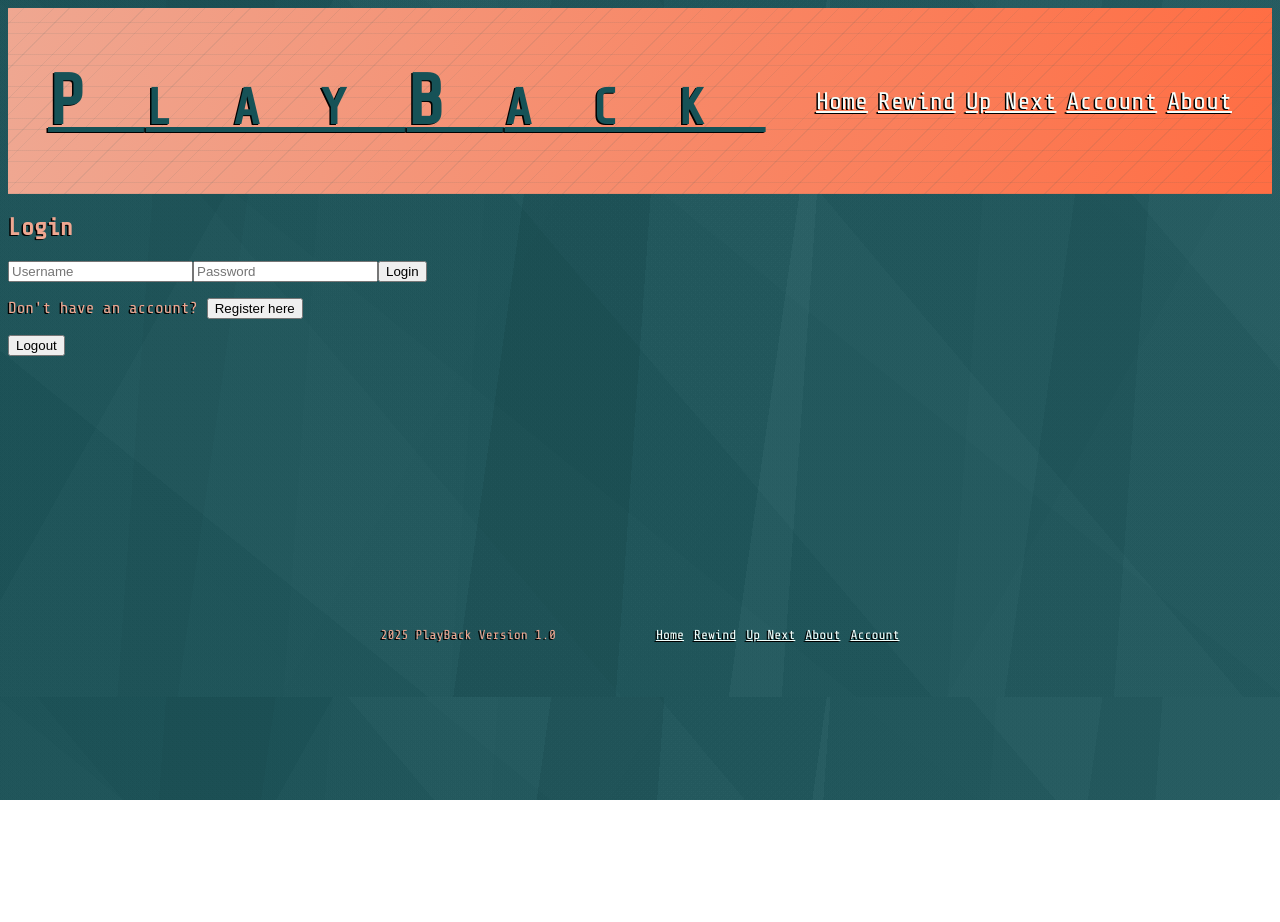
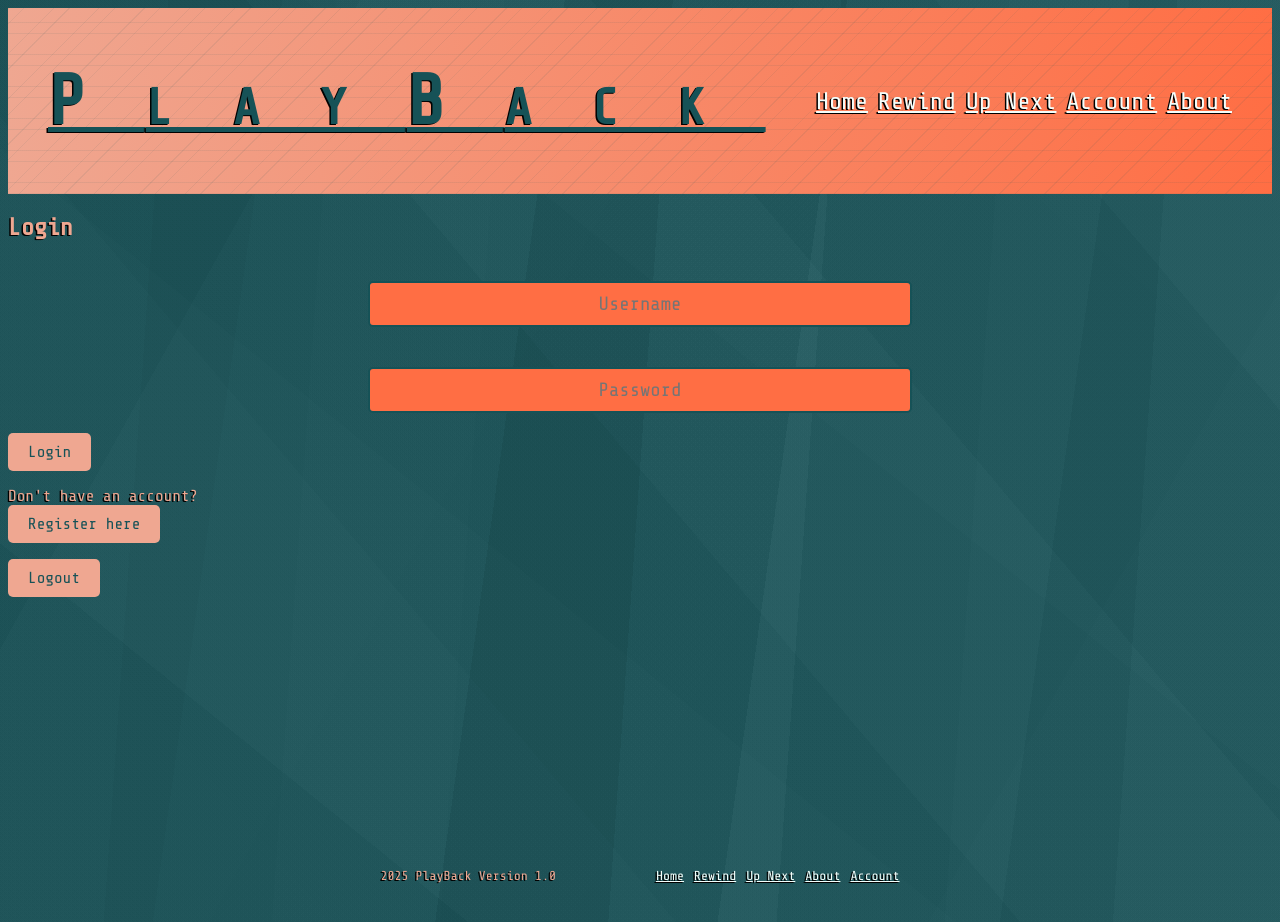
Before and after one commit to nam-fo29/playback-unit-2-final, a React (Vite) app in the folder playback-frontend/: page /account in a window 1280 px wide. Shown: the top 922 px of the page. Before the commit the page ends 800 px from the top, so only its background shows below. Built offline with nearby package versions, Linux system fonts and the light colour scheme; no server answers.

Commit message:
Updated styling

```diff
--- a/playback-frontend/src/App.css
+++ b/playback-frontend/src/App.css
@@ -89,7 +89,7 @@ body {
     letter-spacing: 15px;
 }
 
-.submit-search {
+.submit-search, .login-reg-button {
     display: flex;
     flex-direction: row;
     justify-content: center;
@@ -108,7 +108,26 @@ body {
     transition: background-color 0.3s, transition 0.3s;
 }
 
+.login-reg-button, .switch-log-reg, .logout-button, .refresh-rewind, .refresh-upNext {
+        font-family: "Share Tech Mono", monospace;
+    padding: 10px 20px;
+    font-size: 1rem;
+    border: none;
+    border-radius: 5px;
+    cursor: pointer;
+    background-color: rgba(239, 167, 145, 255);
+    color: rgba(22, 82, 87, 255);
+    transition: background-color 0.3s, transition 0.3s;
+
+}
+
 .submit-search:hover {
+    background-color: rgba(255, 110, 68, 1);
+    color: aliceblue;
+    text-shadow: -1px 1px black;
+}
+
+.login-reg-button:hover, .switch-log-reg:hover, .logout-button:hover, .refresh-rewind:hover, .refresh-upNext:hover {
     background-color: rgba(255, 110, 68, 1);
     color: aliceblue;
     text-shadow: -1px 1px black;
@@ -123,7 +142,16 @@ body {
 
 }
 
-.search-bar {
+.login-reg-button .selected {
+    background-color: rgba(255, 110, 68, 1);
+    color: aliceblue;
+    font-weight: bold;
+    border: 2px solid rgba(22, 82, 87, 255);
+    text-shadow: 1px 1px black;
+
+}
+
+.search-bar, .user-username, .user-password {
     display: flex;
     flex-direction: column;
     align-items: center;
@@ -152,7 +180,7 @@ body {
     transition: border-color 0.3s;
 }
 
-.search-bar input[type="text"]:focus {
+.search-bar, .user-password, .user-username input[type="text"]:focus {
     border-color: rgba(239, 167, 145, 255);
 }
 
@@ -184,3 +212,45 @@ body {
 .error-message {
     text-align: center;
 }
+
+
+.user-password, .user-username {
+    width: 500px;
+    padding: 10px 20px;
+    border: 2px solid rgba(22, 82, 87);
+    border-radius: 5px;
+    font-size: 1.2rem;
+    font-family: inherit;
+    background-color: rgba(255, 110, 68, 1);
+    color: rgba(22, 82, 87, 255);
+    margin-bottom: 20px;
+    outline: none;
+    box-sizing: 2px 2px 6px;
+    transition: border-color 0.3s;
+}
+
+.user-password, .user-username:placeholder-shown {
+    text-align: center;
+}
+
+.user-username input[type="text"]:focus {
+    border-color: rgba(239, 167, 145, 255);
+
+}
+
+.user-password input[type="text"]:focus {
+    border-color: rgba(239, 167, 145, 255);
+}
+
+.login-reg-button, .switch-log-reg, .logout-button {
+    display: flex;
+    flex-direction: column;
+    justify-content: center;
+    align-items: center;
+}
+
+.account-title {
+    display: flex;
+    flex-direction: row;
+    align-items: center;
+}
--- a/playback-frontend/src/Auth/Account.jsx
+++ b/playback-frontend/src/Auth/Account.jsx
@@ -44,9 +44,10 @@ export default function Account({ setLists }) {
 
     return (
         <div className="account-form">
-            <h2>{isLogin ? "Login" : "Register"}</h2>
-            <form onSubmit={handleSubmit}>
+            <h2 className="account-title">{isLogin ? "Login" : "Register"}</h2>
+            <form className="login-register" onSubmit={handleSubmit}>
                 <input
+                className="user-username"
                     type="text"
                     placeholder="Username"
                     value={username}
@@ -54,19 +55,20 @@ export default function Account({ setLists }) {
                     required
                 />
                 <input
+                className="user-password"
                     type="password"
                     placeholder="Password"
                     value={password}
                     onChange={(e) => setPassword(e.target.value)}
                     required
                 />
-                <button type="submit">{isLogin ? "Login" : "Register"}</button>
+                <button className="login-reg-button" type="submit">{isLogin ? "Login" : "Register"}</button>
             </form>
             {error && <p className="error">{error}</p>}
             {success && <p className="success">{success}</p>}
             <p>
                 {isLogin ? "Don't have an account?" : "Already have an account?"}{" "}
-                <button onClick={() => setIsLogin(!isLogin)}>
+                <button className="switch-log-reg" onClick={() => setIsLogin(!isLogin)}>
                     {isLogin ? "Register here" : "Login here"}
                 </button>
             </p>
```
